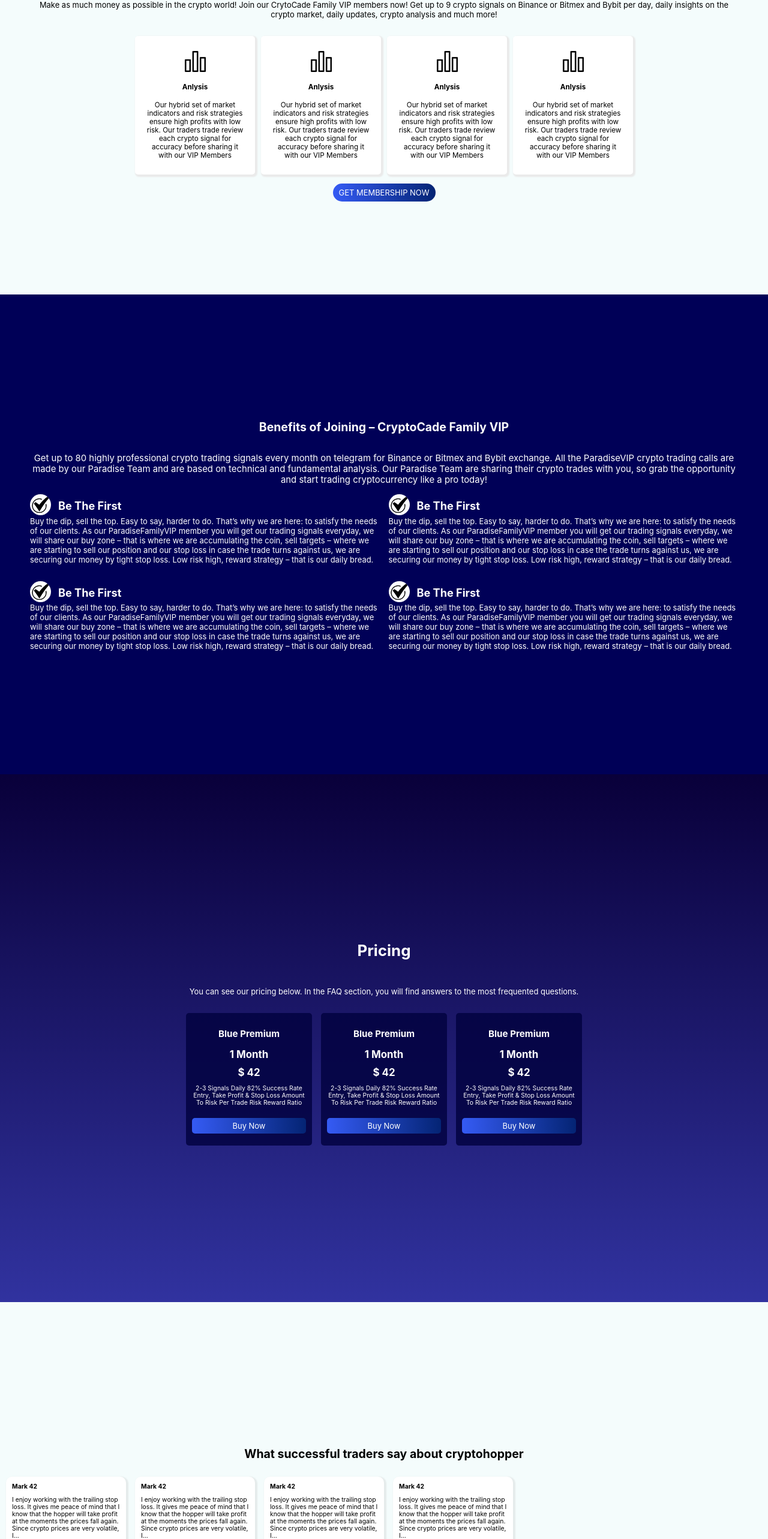
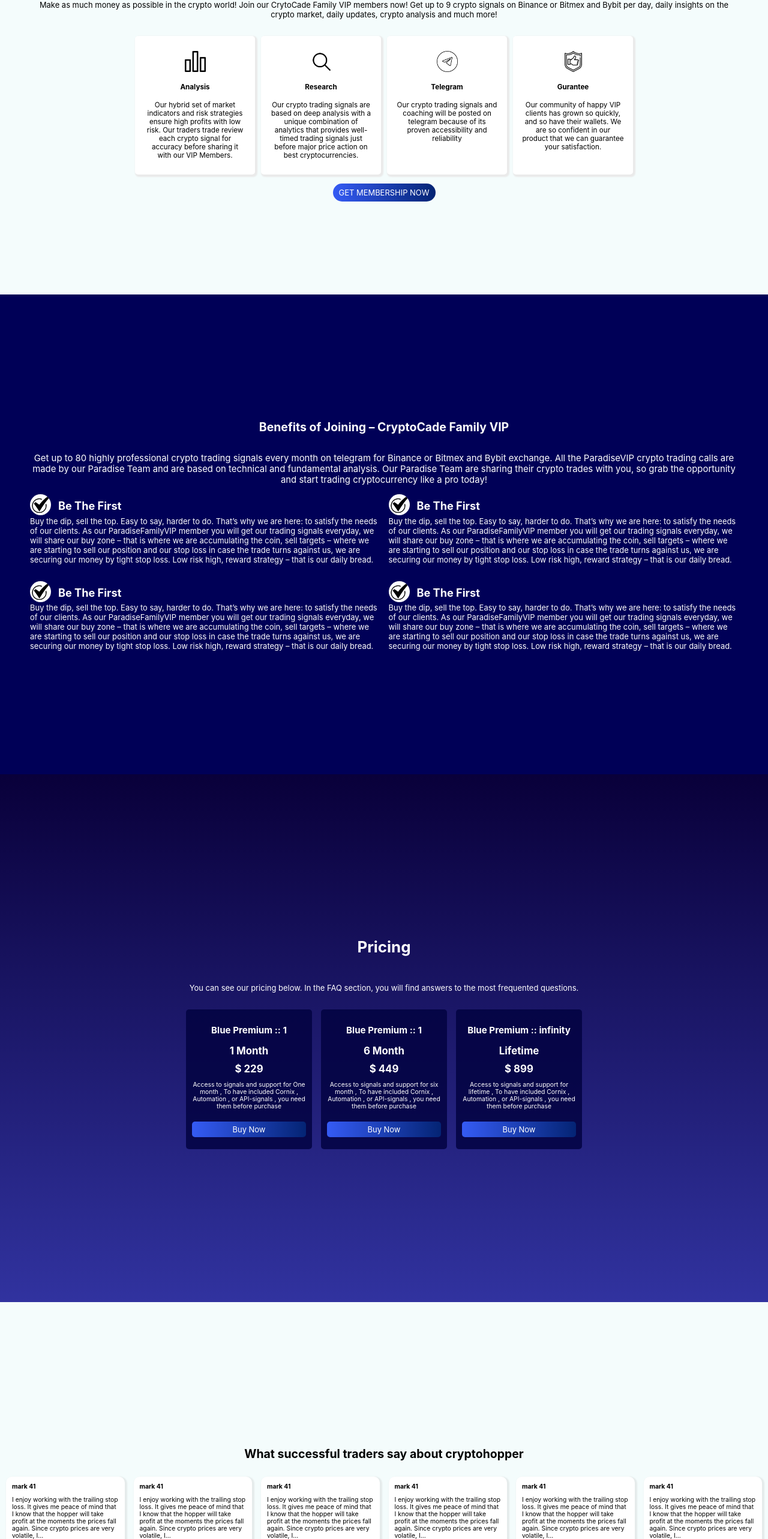
Before and after one commit to sohanr-cyber/kiwicode, a Next.js app: page / in a window 1280 px wide. Shown: the part 1049-3615 px from the top of the page at 60% size. Built offline with nearby package versions, Linux system fonts and the light colour scheme.

Commit message:
updating some data

```diff
--- a/components/Architecture.jsx
+++ b/components/Architecture.jsx
@@ -1,6 +1,7 @@
 import React from "react";
 import styles from "../styles/Architecture.module.css";
 import Image from "next/image";
+import { architecture } from "../data";
 
 const Work = () => {
   return (
@@ -14,22 +15,13 @@
       </p>
 
       <div className={styles.grid}>
-        {[1, 2, 2, 2].map((item) => (
+        {architecture.map((item) => (
           <div className={styles.item}>
             <div className={styles.icon}>
-              <Image
-                src="/images/statistics.png"
-                width="35px"
-                height="35px"
-                alt=""
-              />
+              <Image src={item.icon} width="35px" height="35px" alt="" />
             </div>
-            <h4 className={styles.title}>Anlysis</h4>
-            <div className={styles.detail}>
-              Our hybrid set of market indicators and risk strategies ensure
-              high profits with low risk. Our traders trade review each crypto
-              signal for accuracy before sharing it with our VIP Members
-            </div>
+            <h4 className={styles.title}>{item.title}</h4>
+            <div className={styles.detail}>{item.details}</div>
           </div>
         ))}
       </div>
--- a/components/FAQ.jsx
+++ b/components/FAQ.jsx
@@ -1,7 +1,7 @@
 import React from "react";
 import styles from "../styles/Faq.module.css";
 import FaqQuestion from "./FaqQuestion";
-
+import { Faqs } from "../data";
 const FAQ = () => {
   return (
     <div className={styles.wrapper}>
@@ -10,16 +10,8 @@
         Exchange accounts – Methods of Payment – Trading – Our Team
       </div>
       <div className={styles.faqs}>
-        {[1, 2, 2, 23].map((item) => (
-          <>
-            {/* <div className={styles.left}>
-              <FaqQuestion />
-            </div>
-            <div className={styles.right}>
-              <FaqQuestion />
-            </div> */}
-            <FaqQuestion />
-          </>
+        {Faqs.map((faq) => (
+          <FaqQuestion faq={faq} />
         ))}
       </div>
     </div>
--- a/components/Price.jsx
+++ b/components/Price.jsx
@@ -1,6 +1,6 @@
 import React from "react";
 import styles from "../styles/Price.module.css";
-
+import { Prices } from "../data";
 const Price = () => {
   return (
     <div className={styles.wrapper}>
@@ -10,15 +10,12 @@
         to the most frequented questions.
       </p>
       <div className={styles.flex}>
-        {[1, 2, 3].map((item) => (
+        {Prices.map((price) => (
           <div className={styles.price__card}>
-            <h3>Blue Premium</h3>
-            <div className={styles.time}>1 Month </div>
-            <div className={styles.price}>$ 42</div>
-            <div className={styles.description}>
-              2-3 Signals Daily 82% Success Rate Entry, Take Profit & Stop Loss
-              Amount To Risk Per Trade Risk Reward Ratio
-            </div>
+            <h3>{price.title}</h3>
+            <div className={styles.time}>{price.time} </div>
+            <div className={styles.price}>$ {price.price}</div>
+            <div className={styles.description}>{price.details}</div>
             <div className={styles.btn}>Buy Now</div>
           </div>
         ))}
--- a/components/Reviews.jsx
+++ b/components/Reviews.jsx
@@ -1,20 +1,16 @@
 import React from "react";
 import styles from "../styles/Reviews.module.css";
-
+import { reviews } from "../data";
 const Reviews = () => {
   return (
     <div className={styles.wrapper}>
       <h2>What successful traders say about cryptohopper</h2>
       <div className={styles.flex}>
-        {[1, 2, 2, 22].map((item) => (
+        {reviews.map((review) => (
           <div className={styles.card}>
-            <div className={styles.name}>Mark 42</div>
+            <div className={styles.name}>{review.name}</div>
             <div className={styles.star}></div>
-            <div className={styles.review}>
-              I enjoy working with the trailing stop loss. It gives me peace of
-              mind that I know that the hopper will take profit at the moments
-              the prices fall again. Since crypto prices are very volatile, I...
-            </div>
+            <div className={styles.review}>{review.review} </div>
           </div>
         ))}
       </div>
--- /dev/null
+++ b/data.js
@@ -0,0 +1,127 @@
+export const architecture = [
+  {
+    icon: "/images/statistics.png",
+    title: "Analysis",
+    details:
+      "Our hybrid set of market indicators and risk strategies ensure high profits with low risk. Our traders trade review each crypto signal for accuracy before sharing it with our VIP Members.",
+  },
+  {
+    icon: "/images/search.png",
+    title: "Research",
+    details:
+      "Our crypto trading signals are based on deep analysis with a unique combination of analytics that provides well-timed trading signals just before major price action on best cryptocurrencies.",
+  },
+  {
+    icon: "/images/telegram (1).png",
+    title: "Telegram",
+    details:
+      "Our crypto trading signals and coaching will be posted on telegram because of its proven accessibility and reliability",
+  },
+  {
+    icon: "/images/guarantee-certificate.png",
+    title: "Gurantee",
+    details:
+      "Our community of happy VIP clients has grown so quickly, and so have their wallets. We are so confident in our product that we can guarantee your satisfaction.",
+  },
+];
+
+export const reviews = [
+  {
+    name: "mark 41",
+    review:
+      "I enjoy working with the trailing stop loss. It gives me peace of mind that I know that the hopper will take profit at the moments the prices fall again. Since crypto prices are very volatile, I...",
+  },
+  {
+    name: "mark 41",
+    review:
+      "I enjoy working with the trailing stop loss. It gives me peace of mind that I know that the hopper will take profit at the moments the prices fall again. Since crypto prices are very volatile, I...",
+  },
+  {
+    name: "mark 41",
+    review:
+      "I enjoy working with the trailing stop loss. It gives me peace of mind that I know that the hopper will take profit at the moments the prices fall again. Since crypto prices are very volatile, I...",
+  },
+  {
+    name: "mark 41",
+    review:
+      "I enjoy working with the trailing stop loss. It gives me peace of mind that I know that the hopper will take profit at the moments the prices fall again. Since crypto prices are very volatile, I...",
+  },
+  {
+    name: "mark 41",
+    review:
+      "I enjoy working with the trailing stop loss. It gives me peace of mind that I know that the hopper will take profit at the moments the prices fall again. Since crypto prices are very volatile, I...",
+  },
+  {
+    name: "mark 41",
+    review:
+      "I enjoy working with the trailing stop loss. It gives me peace of mind that I know that the hopper will take profit at the moments the prices fall again. Since crypto prices are very volatile, I...",
+  },
+];
+
+export const Faqs = [
+  {
+    question: "What are Crypto Signals?",
+    answear:
+      "Crypto signals, as the name suggests, are signals or ideas that professional traders acquire using technical and fundamental analysis to trade a certain cryptocurrency. Crypto signals are created in two ways: automated and manual. Automated signals are created by sophisticated software run by trained professionals. Manual crypto signals are created by experienced traders who recognize patterns using advanced tools and indicators. Our signals are manual crypto signals curated by an experienced team of veteran traders. Our signals often specify the type of cryptocurrency to buy, such as Bitcoin, Ethereum, or XRP",
+  },
+  {
+    question:
+      "WHow CryptCade Team Acquire Crypto Signals?at are Crypto Signals?",
+    answear:
+      "CryptoCade Team consists of 4 professional traders with expertise in Technical and Fundamental Analysis. We make use of these skills using sophisticated tools to do deep analysis and find suitable entries or exits.",
+  },
+  {
+    question: "What exchange accounts do i need?",
+    answear:
+      "We trade primarily on Binance and Bitmex. Bitmex accounts are not available to US or Canadian residents without the use of a reliable VPN. The great news is that price action will be very similar to other large exchanges like Kraken, Bitstamp and Huobi. No matter where you live, Paradise Signals can help you trade like a pro.",
+  },
+  {
+    question: "Are paradise signals classified by risks?",
+    answear:
+      "Yes. Our Paradise Signals are classified by risk and are posted with follwoing titles: ‘Very Safe,’ ‘Regular,’ ‘Risky,’ or ‘Very Risky.’ Our traders will also follow up on signals to teach members the market determining principles",
+  },
+  {
+    question: "How big is the paradise team?",
+    answear:
+      "It is important to ALWAYS remember that unlike many signal providers, we care about YOU! We value each of our members and provide personal coaching for all of you: whether you’ve chosen our 1 Month plan or our 1 Year VIP plan. Once you’ve signed up and paid for your VIP membership, a paradise pro trader will be there to teach you proper trading strategies, how to avoid costly errors, and how to mitigate risk. Our traders will be available each day to answer questions and to help make your trading experience as easy as possible.",
+  },
+  {
+    question: "How does Paradise personal coaching work?",
+    answear:
+      "Our team contains four skilled market analysts. Each one of our traders has their own field of expertise and together we are strong team.",
+  },
+  {
+    question: "How big is the paradise team?",
+    answear:
+      "Our team contains four skilled market analysts. Each one of our traders has their own field of expertise and together we are strong team.",
+  },
+  {
+    question: "How big is the paradise team?",
+    answear:
+      "Our team contains four skilled market analysts. Each one of our traders has their own field of expertise and together we are strong team.",
+  },
+];
+
+export const Prices = [
+  {
+    title: "Blue Premium :: 1",
+    time: "1 Month",
+    price: "229",
+    details:
+      "Access to signals and support for One month , To have included Cornix , Automation , or API-signals , you need them before purchase",
+  },
+  {
+    title: "Blue Premium :: 1",
+    time: "6 Month",
+    price: "449",
+    details:
+      "Access to signals and support for six month , To have included Cornix , Automation , or API-signals , you need them before purchase",
+  },
+  {
+    title: "Blue Premium :: infinity",
+    time: "Lifetime",
+    price: "899",
+    details:
+      "Access to signals and support for lifetime , To have included Cornix , Automation , or API-signals , you need them before purchase",
+  },
+];
--- a/styles/Auth/Register.module.css
+++ b/styles/Auth/Register.module.css
@@ -1,3 +1,7 @@
+.container {
+  padding-top: 10vh;
+}
+
 .flex {
   display: flex;
   justify-content: space-evenly;
--- a/styles/Faq.module.css
+++ b/styles/Faq.module.css
@@ -36,6 +36,7 @@
 
 .question {
   padding-right: 25px;
+  cursor: pointer;
 }
 
 .answer {
--- a/styles/Navbar.module.css
+++ b/styles/Navbar.module.css
@@ -54,10 +54,13 @@
 @media (max-width: 570px) {
   .navbar .nav__items {
     display: none;
+    margin-bottom: 20px;
   }
   .navbar .nav__right {
     display: none;
+    gap: 25px;
   }
+
 
   .icon {
     display: block;
@@ -80,6 +83,7 @@
   .nav__vertical .nav__items {
     display: flex;
     flex-direction: column;
+    gap: 25px;
   }
 
   .nav__vertical .nav__right {
```
Also changed, not shown: components/FaqQuestion.jsx (+6 -17 lines).
